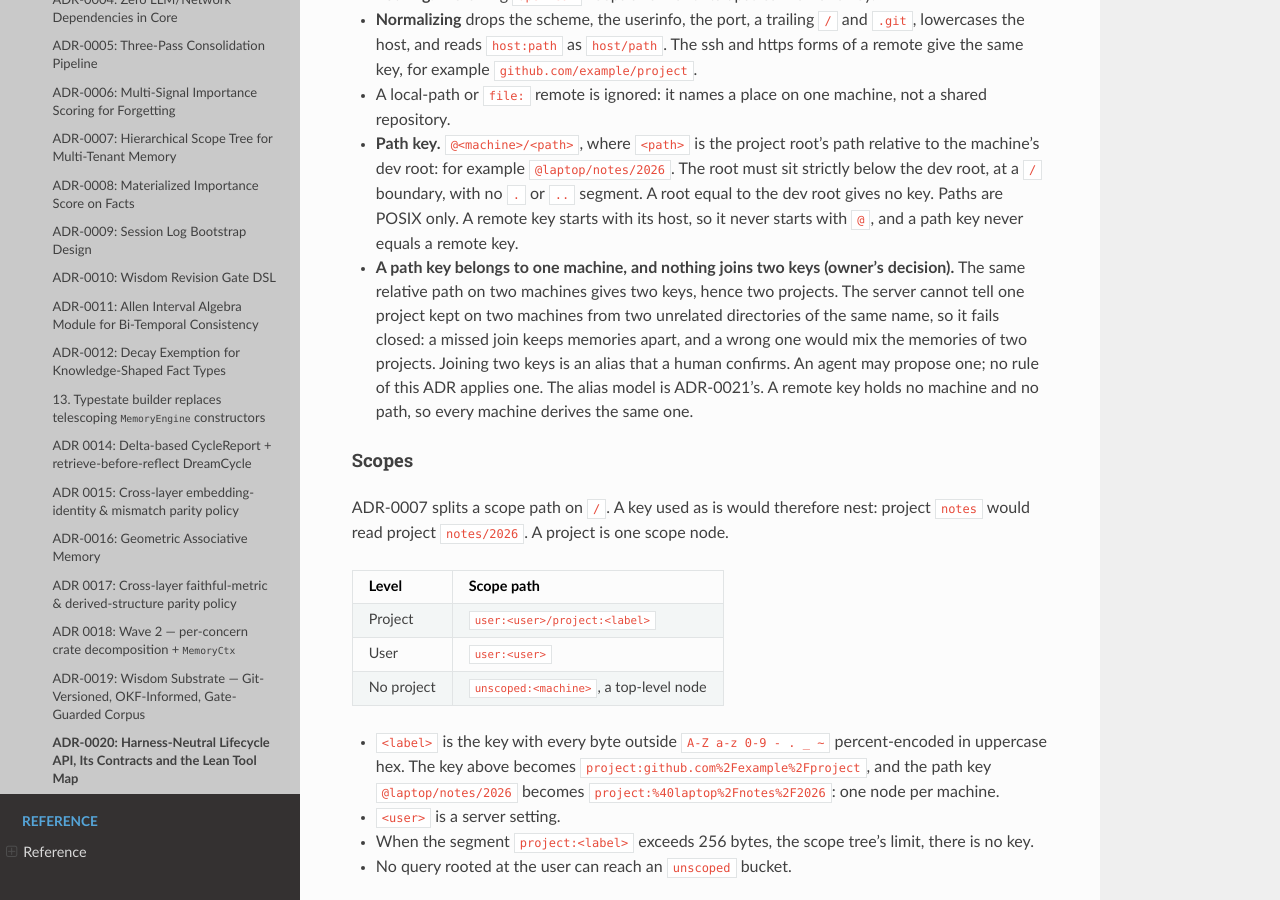
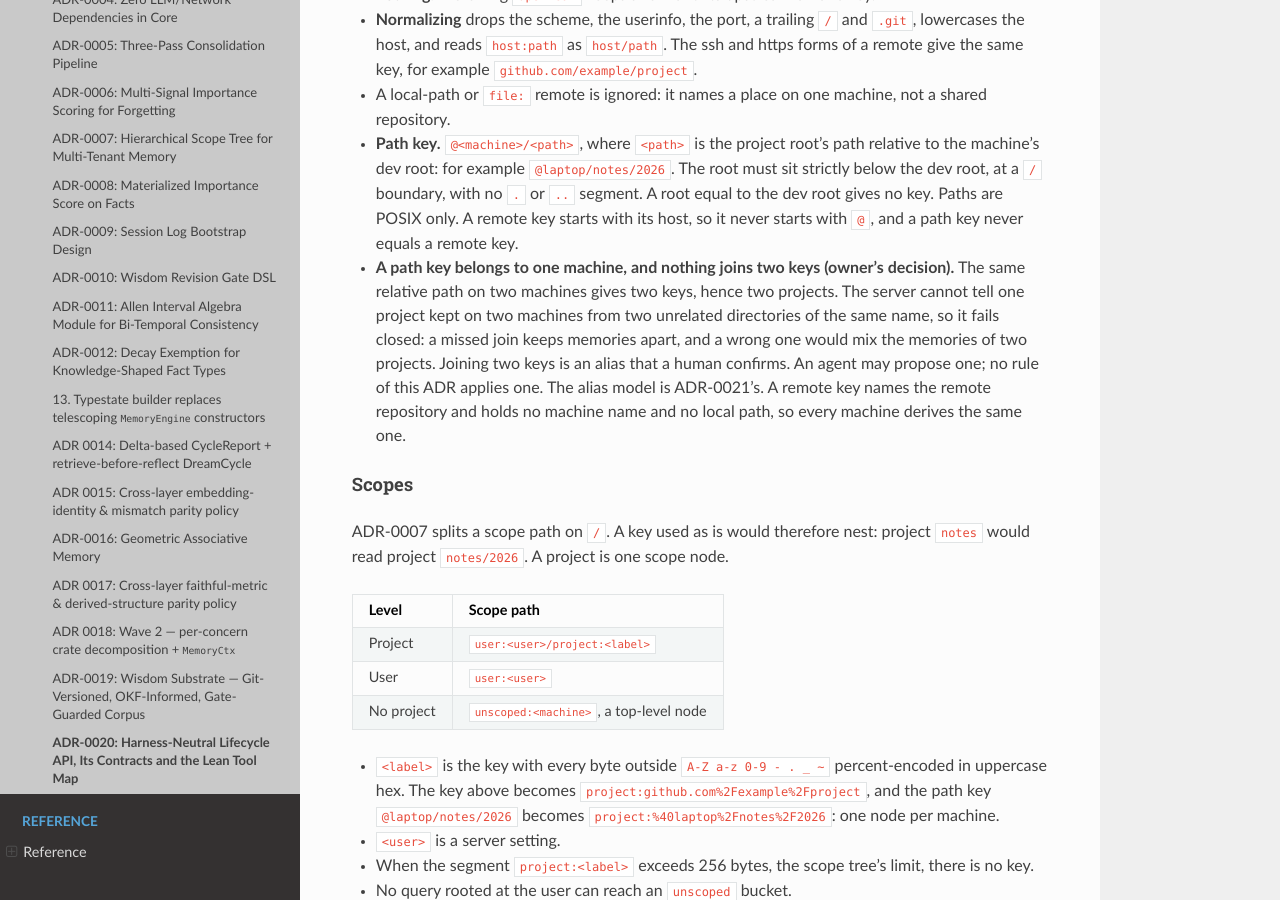
Before and after one commit to dutiona/memory-engine, a Sphinx documentation site: the page built from docs/design/adr/0020-harness-neutral-lifecycle-api.md, in a window 1280 px wide and 900 px high, scrolled down 11320 px. Built offline with Sphinx 7.4.7 and the Read the Docs theme 3.1.0, drawn with Linux system fonts in a browser that asks for light colours; pages that are not in the unit, such as notebooks, are missing from menus.

Commit message:
docs(adr): say what a remote key holds, not that it holds no path
The sentence read as if a remote key dropped the repository path, which
would key every project of one host together. It drops the machine name
and the local path only.

Refs #1014

Claude-Session: https://claude.ai/code/session_01Qu4X2gk2tP1B7rGmLCnLzB

```diff
--- a/docs/design/adr/0020-harness-neutral-lifecycle-api.md
+++ b/docs/design/adr/0020-harness-neutral-lifecycle-api.md
@@ -262,7 +262,7 @@ The server derives the key from the facts the client sends and, for a path key,
 - **Normalizing** drops the scheme, the userinfo, the port, a trailing `/` and `.git`, lowercases the host, and reads `host:path` as `host/path`. The ssh and https forms of a remote give the same key, for example `github.com/example/project`.
 - A local-path or `file:` remote is ignored: it names a place on one machine, not a shared repository.
 - **Path key.** `@<machine>/<path>`, where `<path>` is the project root's path relative to the machine's dev root: for example `@laptop/notes/2026`. The root must sit strictly below the dev root, at a `/` boundary, with no `.` or `..` segment. A root equal to the dev root gives no key. Paths are POSIX only. A remote key starts with its host, so it never starts with `@`, and a path key never equals a remote key.
-- **A path key belongs to one machine, and nothing joins two keys (owner's decision).** The same relative path on two machines gives two keys, hence two projects. The server cannot tell one project kept on two machines from two unrelated directories of the same name, so it fails closed: a missed join keeps memories apart, and a wrong one would mix the memories of two projects. Joining two keys is an alias that a human confirms. An agent may propose one; no rule of this ADR applies one. The alias model is ADR-0021's. A remote key holds no machine and no path, so every machine derives the same one.
+- **A path key belongs to one machine, and nothing joins two keys (owner's decision).** The same relative path on two machines gives two keys, hence two projects. The server cannot tell one project kept on two machines from two unrelated directories of the same name, so it fails closed: a missed join keeps memories apart, and a wrong one would mix the memories of two projects. Joining two keys is an alias that a human confirms. An agent may propose one; no rule of this ADR applies one. The alias model is ADR-0021's. A remote key names the remote repository and holds no machine name and no local path, so every machine derives the same one.
 
 #### Scopes
 
```
